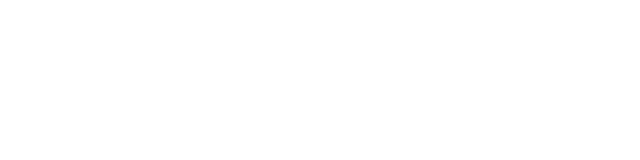
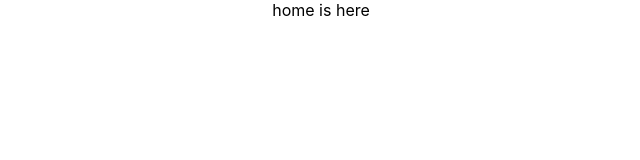
Before and after one commit to G3o-R/gerardo-rapeta-portfolio-site, a React (Create React App) app: page / in a window 1280 px wide. Shown: the top 160 px of the page, without its empty margins (319-959 px from the left). Built offline with nearby package versions, Linux system fonts and the light colour scheme.

Commit message:
building HomePage

```diff
--- a/package.json
+++ b/package.json
@@ -8,7 +8,9 @@
     "@testing-library/user-event": "^13.5.0",
     "react": "^18.3.1",
     "react-dom": "^18.3.1",
+    "react-router-dom": "^6.27.0",
     "react-scripts": "5.0.1",
+    "styled-components": "^6.1.13",
     "web-vitals": "^2.1.4"
   },
   "scripts": {
--- a/src/components/App.js
+++ b/src/components/App.js
@@ -1,8 +1,15 @@
+import { BrowserRouter, Route, Routes } from 'react-router-dom';
 import '../styles/App.css';
+import HomePage from './pages/HomePage';
 
 function App() {
   return (
     <div className="App">
+      <BrowserRouter>
+        <Routes>
+          <Route path="/" element={<HomePage />} />
+        </Routes>
+      </BrowserRouter>
     </div>
   );
 }
--- /dev/null
+++ b/src/components/pages/HomePage.js
@@ -0,0 +1,12 @@
+import { Home } from "../../styles/PageStyles/HomePageStyles";
+
+
+export default function HomePage(){
+
+
+    return(
+        <Home className="home">
+            home is here
+        </Home>
+    )
+}
--- /dev/null
+++ b/src/styles/PageStyles/HomePageStyles.js
@@ -0,0 +1,5 @@
+import styled from "styled-components";
+
+export const Home = styled.div`
+
+`;
```
Also changed, not shown: 1 other file (tests, documents, lock files or other folders).
